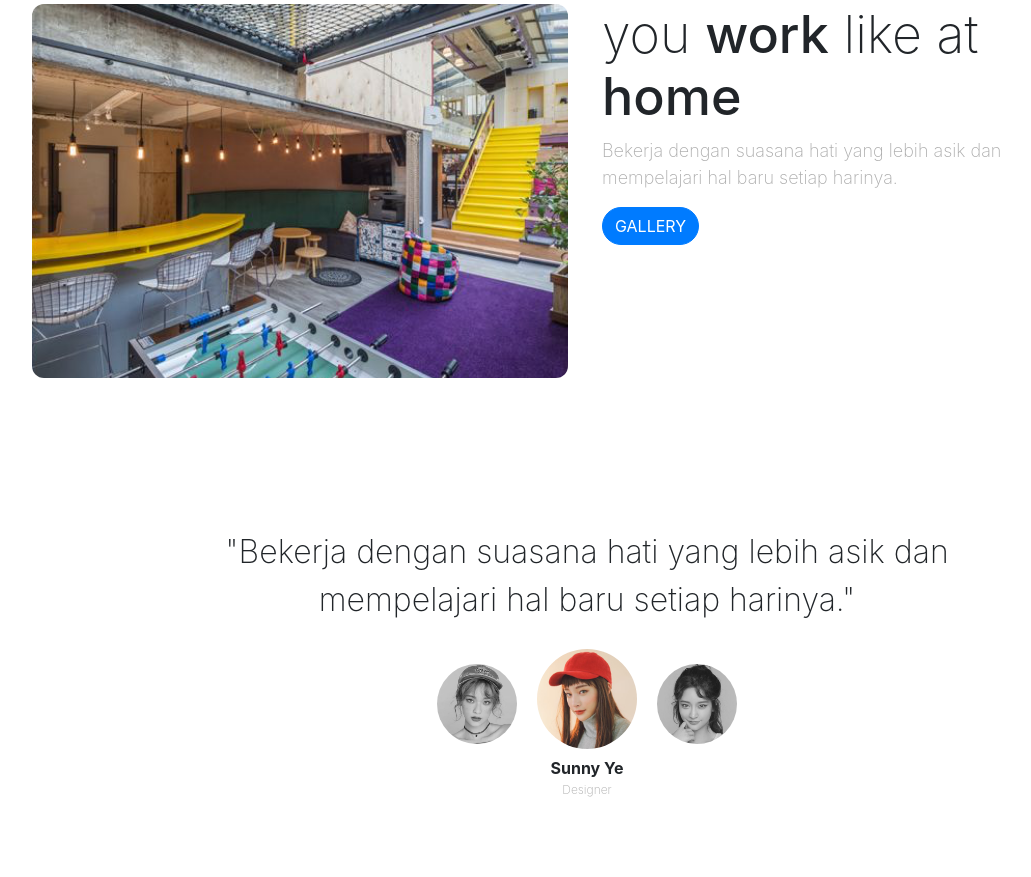
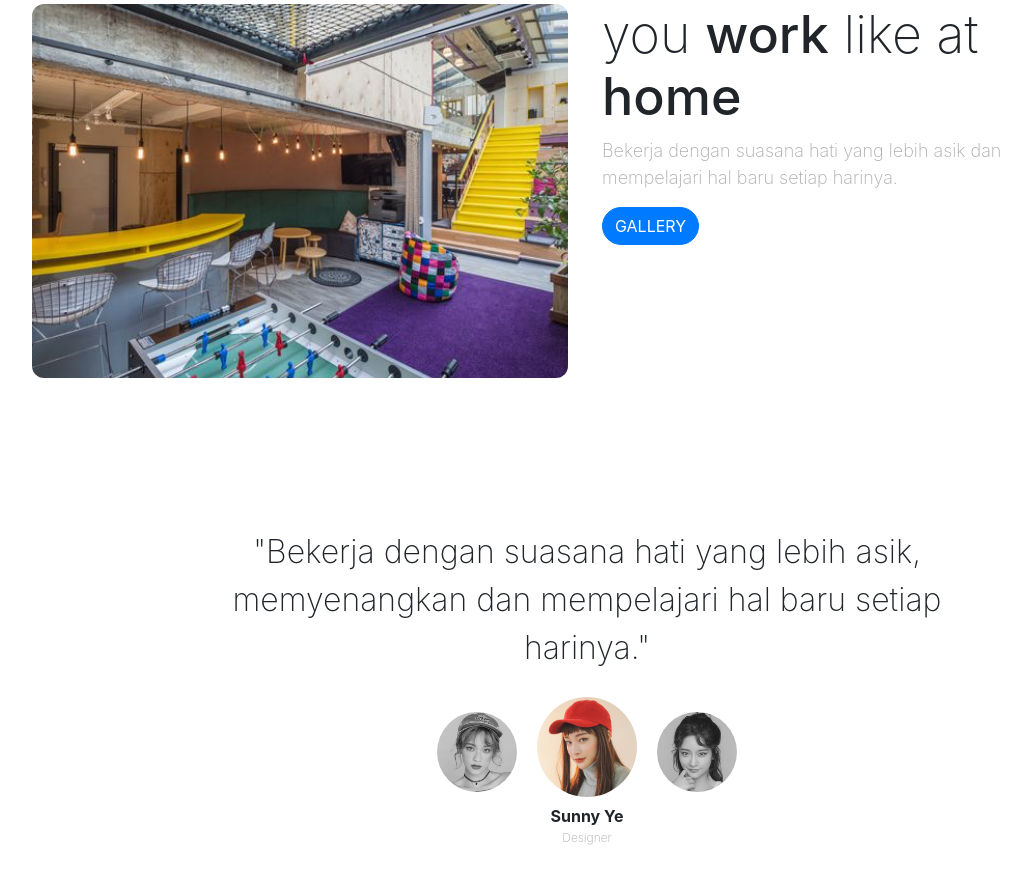
Before and after one commit to Adam21M/git-rebase, a plain HTML site: page index.html in a window 1280 px wide. Shown: the part 834-1711 px from the top of the page, without its empty margins (53-1084 px from the left). Before the commit the page ends 1663 px from the top, so only its background shows below. Drawn offline with nearby package versions, Linux system fonts and the light colour scheme; a web font is replaced by a local one.

Commit message:
mengubah tulisan testimonial

```diff
--- a/index.html
+++ b/index.html
@@ -94,7 +94,7 @@
       <section class="testimonial">
         <div class="row justify-content-center">
           <div class="col-lg-8">
-            <p>"Bekerja dengan suasana hati yang lebih asik dan mempelajari hal baru setiap harinya."</p>
+            <p>"Bekerja dengan suasana hati yang lebih asik, memyenangkan dan mempelajari hal baru setiap harinya."</p>
           </div>
         </div>
         <div class="row justify-content-center">
```
